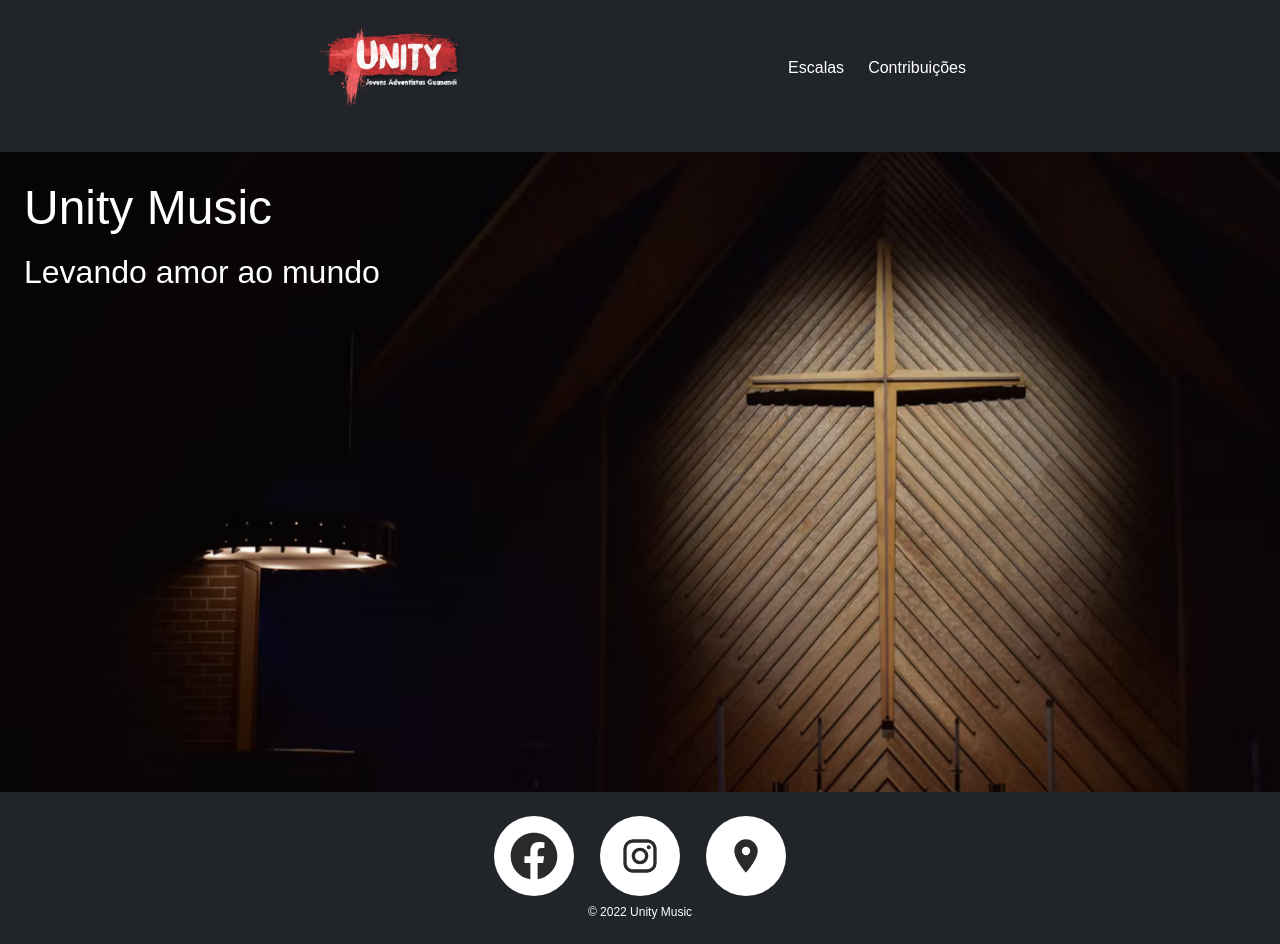
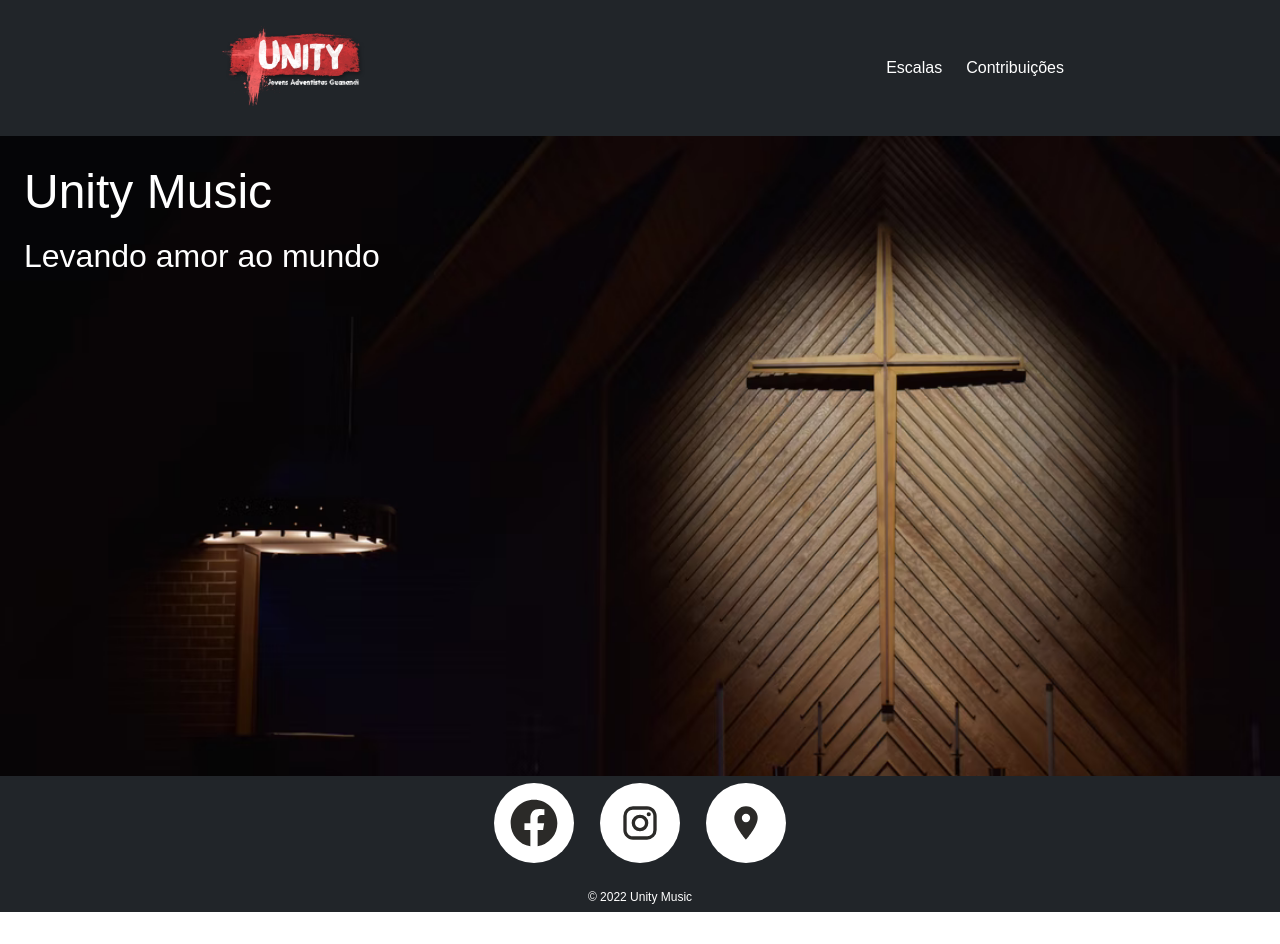
Before and after one commit to tech-unity/frontend-unity-music, a React (Create React App) app: page / in a window 1280 px wide. After the commit the page ends 912 px from the top, so only its background shows below. Built offline with nearby package versions, Linux system fonts and the light colour scheme.

Commit message:
chore: styles fixing

```diff
--- /dev/null
+++ b/src/app/_constants.ts
@@ -0,0 +1,2 @@
+export const HEADER_HEIGHT = 136;
+export const FOOTER_HEIGHT = 136;
--- a/src/app/components/footer/Footer.styles.ts
+++ b/src/app/components/footer/Footer.styles.ts
@@ -1,49 +1,23 @@
 import styled from 'styled-components';
+import { FOOTER_HEIGHT } from '../../_constants';
 
-export const Wrapper = styled.div`
+export const Wrapper = styled.footer`
   background-color: #212529;
   color: #ffffff;
-  height: 136px;
+
+  width: 100%;
+  height: ${FOOTER_HEIGHT}px;
 `;
 
-export const Section = styled.div`
+export const Container = styled.div`
   display: flex;
-  flex-direction: row;
   align-items: center;
   justify-content: center;
+  flex-direction: column;
   gap: 26px;
-
-  padding-top: 8px;
-`;
-
-export const Circle = styled.a`
-  display: flex;
-  flex-direction: column;
-  justify-content: center;
-  align-items: center;
-
-  height: 80px;
-  width: 80px;
-
-  background-color: #ffffff;
-  color: #2b2a28;
-  text-decoration: none;
-  border-radius: 50%;
-
-  &:hover {
-    background-color: #c73537;
-    color: #ffffff;
-  }
-  &.active {
-    color: #de7d7e;
-  }
-`;
-
-export const Copyright = styled.div`
-  display: flex;
-  flex-direction: row;
-  align-items: center;
-  justify-content: center;
+  max-width: 840px;
+  margin: auto;
+  height: 100%;
 `;
 
 export const SmallText = styled.span`
--- a/src/app/components/footer/Footer.tsx
+++ b/src/app/components/footer/Footer.tsx
@@ -1,32 +1,13 @@
-import { mdiFacebook } from '@mdi/js';
-import { mdiInstagram } from '@mdi/js';
-import { mdiMapMarker } from '@mdi/js';
-import Icon from '@mdi/react';
-import { NavLink } from 'react-router-dom';
+import * as F from './Footer.styles';
+import FooterIcons from './FooterIcons';
 
-import * as F from './Footer.styles';
-
-export default function Footer({
-  ...props
-}: React.HTMLAttributes<HTMLElement>) {
+export default function Footer() {
   return (
-    <F.Wrapper {...props}>
-      <F.Section>
-        <F.Circle href='https://www.facebook.com/jaguanandi/' target='_blank'>
-          <Icon path={mdiFacebook} size='70%' />
-        </F.Circle>
-        <F.Circle href='https://www.instagram.com/jaguanandi/' target='_blank'>
-          <Icon path={mdiInstagram} size='50%' />
-        </F.Circle>
-        <F.Circle href='https://goo.gl/maps/rsDJWenj9ZJKKvnV6' target='_blank'>
-          <Icon path={mdiMapMarker} size='50%' />
-        </F.Circle>
-      </F.Section>
-      <F.Section>
-        <F.Copyright>
-          <F.SmallText>© 2022 Unity Music</F.SmallText>
-        </F.Copyright>
-      </F.Section>
+    <F.Wrapper>
+      <F.Container>
+        <FooterIcons />
+        <F.SmallText>© 2022 Unity Music</F.SmallText>
+      </F.Container>
     </F.Wrapper>
   );
 }
--- /dev/null
+++ b/src/app/components/footer/FooterIcons.tsx
@@ -0,0 +1,50 @@
+import styled from 'styled-components';
+import { mdiFacebook, mdiInstagram, mdiMapMarker } from '@mdi/js';
+import Icon from '@mdi/react';
+
+export default function FooterIcons() {
+  return (
+    <Wrapper>
+      <Circle href='https://www.facebook.com/jaguanandi/' target='_blank'>
+        <Icon path={mdiFacebook} size='70%' />
+      </Circle>
+      <Circle href='https://www.instagram.com/jaguanandi/' target='_blank'>
+        <Icon path={mdiInstagram} size='50%' />
+      </Circle>
+      <Circle href='https://goo.gl/maps/rsDJWenj9ZJKKvnV6' target='_blank'>
+        <Icon path={mdiMapMarker} size='50%' />
+      </Circle>
+    </Wrapper>
+  );
+}
+
+const Wrapper = styled.div`
+  display: flex;
+  flex-direction: row;
+  justify-content: center;
+  align-items: center;
+  gap: 26px;
+`;
+
+const Circle = styled.a`
+  display: flex;
+  flex-direction: row;
+  justify-content: center;
+  align-items: center;
+
+  height: 80px;
+  width: 80px;
+
+  background-color: #ffffff;
+  color: #2b2a28;
+  text-decoration: none;
+  border-radius: 50%;
+
+  &:hover {
+    background-color: #c73537;
+    color: #ffffff;
+  }
+  &.active {
+    color: #de7d7e;
+  }
+`;
--- a/src/app/components/header/Header.styles.ts
+++ b/src/app/components/header/Header.styles.ts
@@ -1,22 +1,21 @@
 import styled from 'styled-components';
+import { HEADER_HEIGHT } from '../../_constants';
 
-export const Wrapper = styled.div`
-  display: flex;
-  flex-direction: row;
-  flex-wrap: wrap;
-  justify-content: space-evenly;
-
-  height: 100%;
+export const Wrapper = styled.header`
+  width: 100%;
+  height: ${HEADER_HEIGHT}px;
 
   background-color: #212529;
   color: #ffffff;
 `;
 
-export const Section = styled.div`
+export const Container = styled.div`
   display: flex;
-  flex-direction: row;
   align-items: center;
-  justify-content: center;
+  justify-content: space-between;
+  margin: auto;
+  height: 100%;
+  max-width: 848px;
 `;
 
 export const List = styled.ul`
@@ -33,10 +32,10 @@ export const ListItem = styled.li`
   justify-content: space-evenly;
   a {
     text-decoration: none;
-    color: #FFF;
+    color: #fff;
 
     &.active {
-      color: #FFBB33;
+      color: #ffbb33;
     }
   }
 `;
--- a/src/app/components/header/Header.tsx
+++ b/src/app/components/header/Header.tsx
@@ -5,12 +5,10 @@ import * as H from './Header.styles';
 export default function Header() {
   return (
     <H.Wrapper>
-      <H.Section>
+      <H.Container>
         <NavLink to='/'>
-        <Logo />
+          <Logo />
         </NavLink>
-      </H.Section>
-      <H.Section>
         <H.List>
           <H.ListItem>
             <NavLink to='/escalas'>Escalas</NavLink>
@@ -19,7 +17,7 @@ export default function Header() {
             <NavLink to='/contribuicoes'>Contribuições</NavLink>
           </H.ListItem>
         </H.List>
-      </H.Section>
+      </H.Container>
     </H.Wrapper>
   );
 }
--- a/src/app/layouts/Default/Default.layout.styles.ts
+++ b/src/app/layouts/Default/Default.layout.styles.ts
@@ -1,21 +1,10 @@
 import styled from 'styled-components';
+import { FOOTER_HEIGHT, HEADER_HEIGHT } from '../../_constants';
 
 export const Wrapper = styled.div`
-  display: flex;
-  flex-direction: column;
-  gap: 16px;
-  margin: 0 auto;
-
   background-color: #212529;
   color: #fff;
 `;
-
-export const Header = styled.header`
-  width: 100%;
-  height: 136px;
-`;
-
-export const Footer = styled.footer``;
 
 export const Main = styled.main``;
 
@@ -26,8 +15,7 @@ export const FeaturedContent = styled.section`
   align-items: center;
 
   width: 100%;
-  height: 100%;
-  min-height: 70vh;
+  min-height: calc(100vh - ${FOOTER_HEIGHT}px - ${HEADER_HEIGHT}px);
   flex: 1;
   gap: 32px;
 `;
--- a/src/app/layouts/Default/Default.layout.tsx
+++ b/src/app/layouts/Default/Default.layout.tsx
@@ -8,15 +8,11 @@ interface DefaultLayoutProps {
 function DefaultLayout(props: DefaultLayoutProps) {
   return (
     <DL.Wrapper>
-      <DL.Header>
-        <Header />
-      </DL.Header>
+      <Header />
       <DL.Main>
         <DL.FeaturedContent>{props.children}</DL.FeaturedContent>
       </DL.Main>
-      <DL.Footer>
-        <Footer></Footer>
-      </DL.Footer>
+      <Footer></Footer>
     </DL.Wrapper>
   );
 }
--- a/src/core/globalStyles.ts
+++ b/src/core/globalStyles.ts
@@ -9,10 +9,6 @@ export default createGlobalStyle`
 
   body {
     font-family: 'Monteserrat', sans-serif;
-
-    display: flex;
-    flex-direction: column;
-    height: 100%;
   }
 
   code {
```
